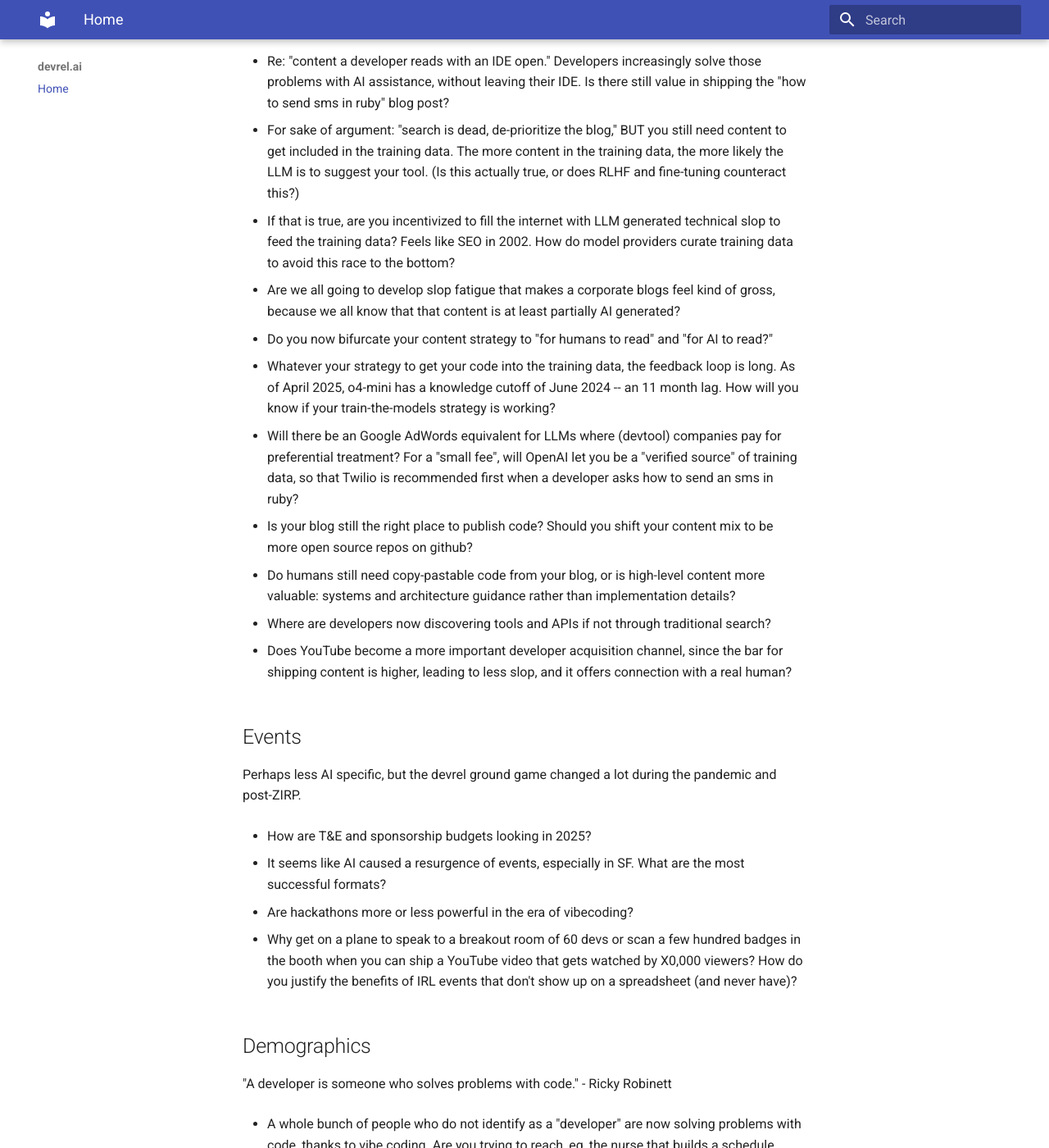
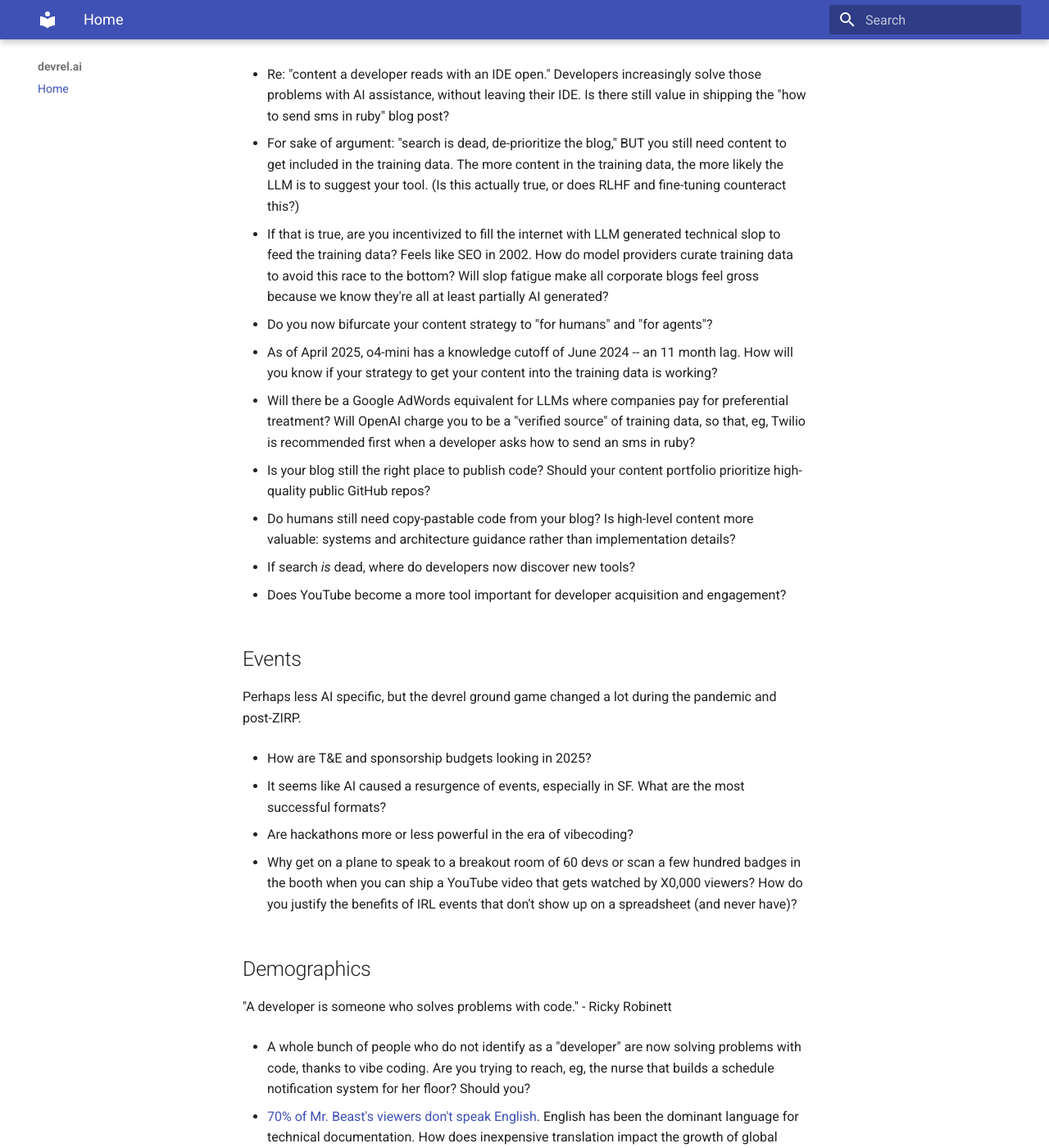
Before and after one commit to GregBaugues/devrel.ai, an MkDocs documentation site: the page built from docs/index.md, in a window 1280 px wide and 1400 px high, scrolled down 1874 px. Shown: the whole window at 82% size. Built offline with MkDocs 1.6.1 and Material for MkDocs 9.7.7, drawn with Linux system fonts in a browser that asks for light colours; some of the changed text lies outside the part shown.

Commit message:
Update content from DevRel.ai/Site Content (with lowercase filenames)

```diff
--- a/docs/index.md
+++ b/docs/index.md
@@ -11,9 +11,11 @@
 
 The devrel playbook from 2014 doesn't work anymore.
 
-AI is changing how developers write code, which will have a profound impact on how  devtool companies reach and serve developers.
+AI is changing how developers write code, which has a profound impact on how devtool companies reach and serve developers.
 
-Since I left Twilio in 2023, I've been building a bunch with AI, and advising AI companies on devrel. This is an attempt to document what effective devrel might look like in the age of AI. I don't pretend to have all the answers, but I have lots of questions and some smart friends.
+Since I left Twilio in 2023, I've been building a bunch with AI and advising AI companies on devrel. This is an attempt to document what effective devrel looks like in the age of AI.
+
+I don't have all the answers, but I have lots of questions and some smart friends.
 
 # Developer Relations in the Age of AI
 
@@ -53,23 +55,21 @@
 
 * For sake of argument: "search is dead, de-prioritize the blog," BUT you still need content to get included in the training data. The more content in the training data, the more likely the LLM is to suggest your tool. (Is this actually true, or does RLHF and fine-tuning counteract this?)
 
-* If that is true, are you incentivized to fill the internet with LLM generated technical slop to feed the training data? Feels like SEO in 2002. How do model providers curate training data to avoid this race to the bottom?
+* If that is true, are you incentivized to fill the internet with LLM generated technical slop to feed the training data? Feels like SEO in 2002. How do model providers curate training data to avoid this race to the bottom? Will slop fatigue make all corporate blogs feel gross because we know they're all at least partially AI generated?
 
-* Are we all going to develop slop fatigue that makes a corporate blogs feel kind of gross, because we all know that that content is at least partially AI generated?
+* Do you now bifurcate your content strategy to "for humans" and "for agents"?
 
-* Do you now bifurcate your content strategy to "for humans to read" and "for AI to read?"
+* As of April 2025, o4-mini has a knowledge cutoff of June 2024 -- an 11 month lag. How will you know if your strategy to get your content into the training data is working?
 
-* Whatever your strategy to get your code into the training data, the feedback loop is long. As of April 2025, o4-mini has a knowledge cutoff of June 2024 -- an 11 month lag. How will you know if your train-the-models strategy is working?
+* Will there be a Google AdWords equivalent for LLMs where companies pay for preferential treatment? Will OpenAI charge you to be a "verified source" of training data, so that, eg, Twilio is recommended first when a developer asks how to send an sms in ruby?
 
-* Will there be an Google AdWords equivalent for LLMs where (devtool) companies pay for preferential treatment? For a "small fee", will OpenAI let you be a "verified source" of training data, so that Twilio is recommended first when a developer asks how to send an sms in ruby?
+* Is your blog still the right place to publish code? Should your content portfolio prioritize high-quality public GitHub repos?
 
-* Is your blog still the right place to publish code? Should you shift your content mix to be more open source repos on github?
+* Do humans still need copy-pastable code from your blog? Is high-level content more valuable: systems and architecture guidance rather than implementation details?
 
-* Do humans still need copy-pastable code from your blog, or is high-level content more valuable: systems and architecture guidance rather than implementation details?
+* If search *is* dead, where do developers now discover new tools?
 
-* Where are developers now discovering tools and APIs if not through traditional search?
-
-* Does YouTube become a more important developer acquisition channel, since the bar for shipping content is higher, leading to less slop, and it offers connection with a real human?
+* Does YouTube become a more tool important for developer acquisition and engagement?
 
 ## Events
 
```
